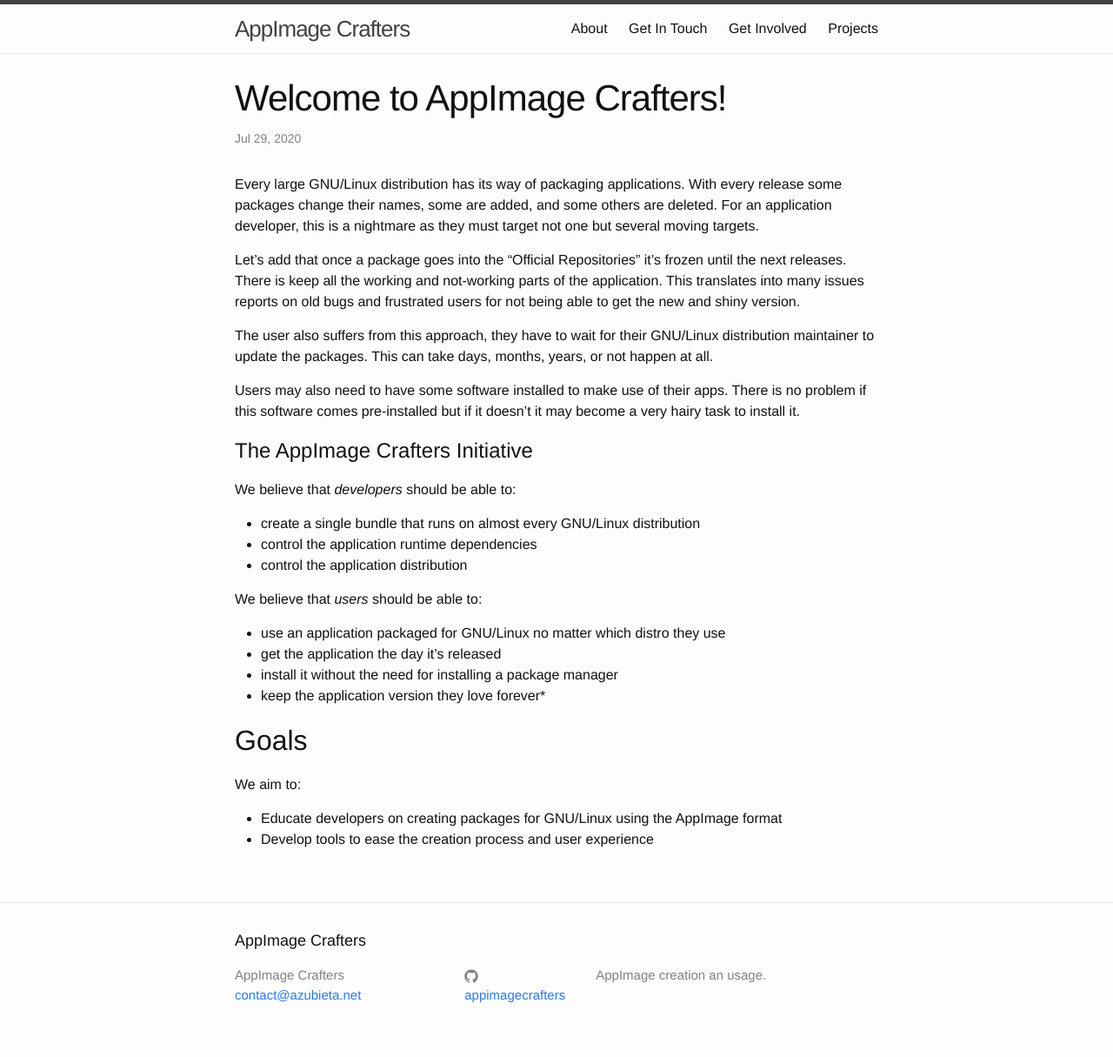
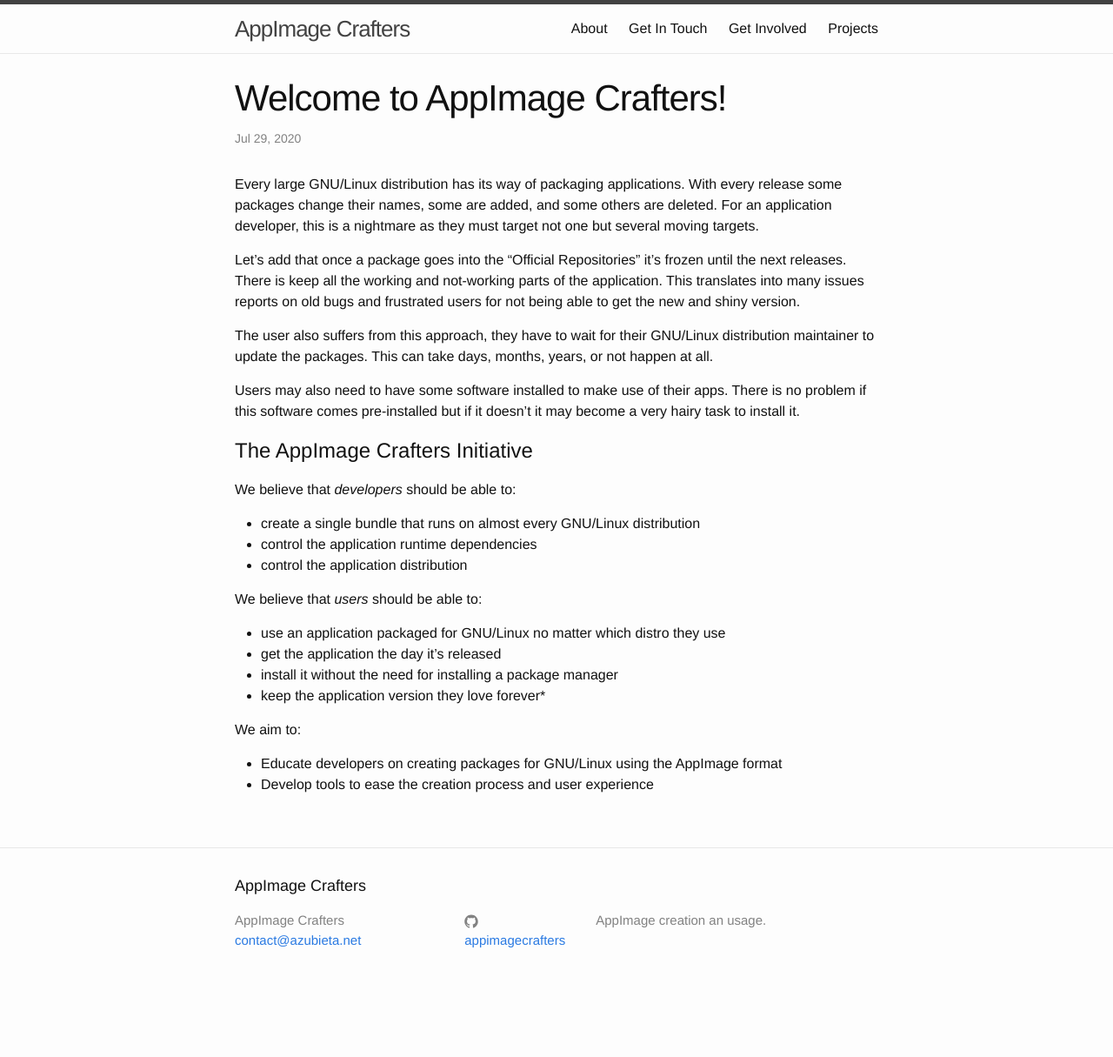
Before and after one commit to AppImageCrafters/appimagecrafters.github.io, a Jekyll site: the page built from _posts/2020-07-29-welcome-to-appimagecrafters.markdown, in a window 1280 px wide. Shown: the whole page at 87% size. Built offline with Jekyll 4.4.1, drawn with Linux system fonts in a browser that asks for light colours; after the commit the page ends 1152 px from its top, so only the background shows below that.

```diff
--- a/_includes/head.html
+++ b/_includes/head.html
@@ -9,4 +9,6 @@
   <link rel="stylesheet" href="{{ "/css/main.css" | prepend: site.baseurl }}">
   <link rel="canonical" href="{{ page.url | replace:'index.html','' | prepend: site.baseurl | prepend: site.url }}">
   <link rel="alternate" type="application/rss+xml" title="{{ site.title }}" href="{{ "/feed.xml" | prepend: site.baseurl | prepend: site.url }}">
+
+  {% include meta.html %}
 </head>
--- /dev/null
+++ b/_includes/meta.html
@@ -0,0 +1 @@
+{% if page.categories %}<meta name="keywords" content="{% for tag in page.categories %}{{ tag }}, {% endfor %}"/>{% endif %}
--- a/_posts/2020-07-29-welcome-to-appimagecrafters.markdown
+++ b/_posts/2020-07-29-welcome-to-appimagecrafters.markdown
@@ -26,8 +26,6 @@ We believe that *users* should be able to:
 - install it without the need for installing a package manager
 - keep the application version they love forever*
 
-## Goals
-
 We aim to:
 - Educate developers on creating packages for GNU/Linux using the AppImage format
 - Develop tools to ease the creation process and user experience
```
